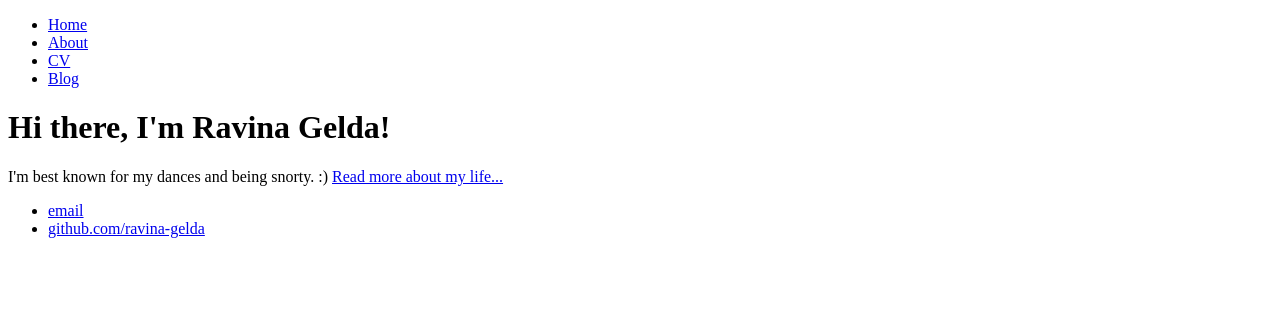
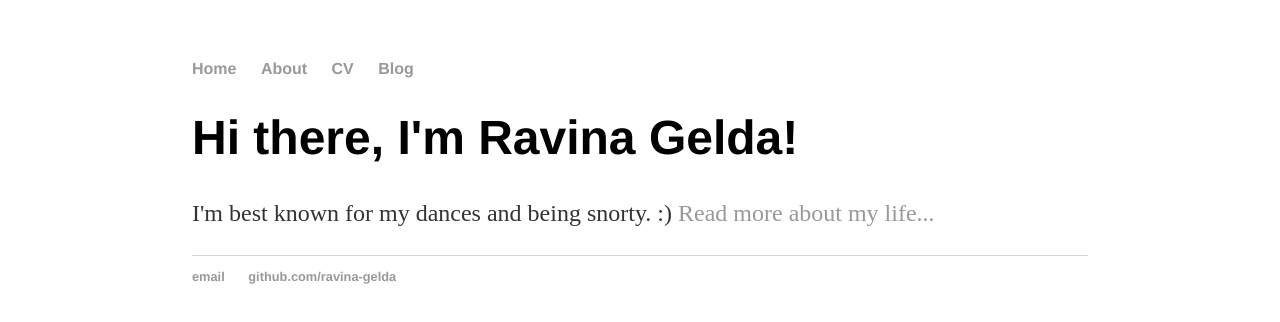
Before and after one commit to ravina-gelda/ravina-gelda.github.io, a plain HTML site: page index.html in a window 1280 px wide. Drawn offline with Linux system fonts and the light colour scheme; files that its build step writes are made by us from their sources.

Commit message:
Update index.html
linking style sheet

```diff
--- a/index.html
+++ b/index.html
@@ -1,7 +1,9 @@
 <!DOCTYPE html>
 <html>
 	<head>
-		<title>Hank Quinlan, Horrible Cop</title>
+		<title>Ravina Gelda</title>
+		<!-- link to main stylesheet -->
+		<link rel="stylesheet" type="text/css" href="/css/main.css">
 	</head>
 	<body>
 		<nav>
```
